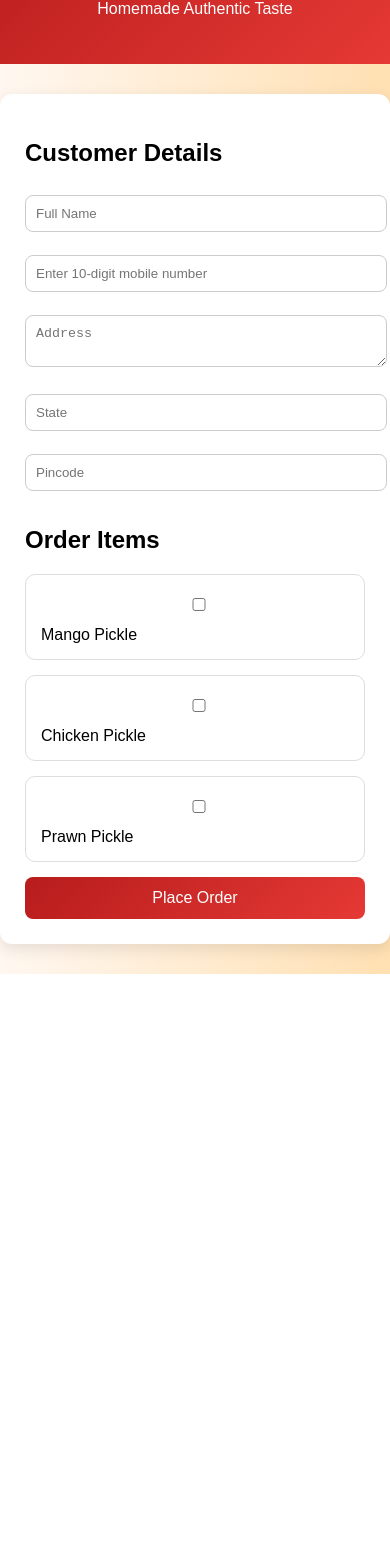
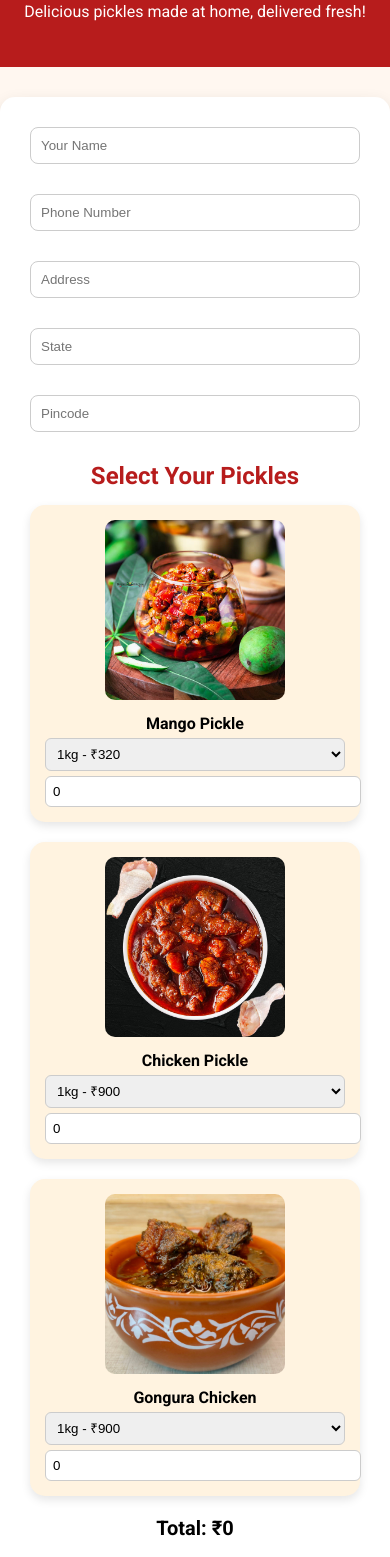
Before and after one commit to 1alokesh/pickle-website, a website: page public/index.html in a window 390 px wide. Shown: the part 120-1677 px from the top of the page. Before the commit the page ends 1094 px from the top, so only its background shows below. Drawn offline with Linux system fonts and the light colour scheme.

Commit message:
Update index.html

```diff
--- a/public/index.html
+++ b/public/index.html
@@ -2,168 +2,156 @@
 <html lang="en">
 <head>
   <meta charset="UTF-8">
+  <meta name="viewport" content="width=device-width, initial-scale=1.0">
   <title>Guntur Inti Ruchulu Pickles</title>
-  <meta name="viewport" content="width=device-width, initial-scale=1.0">
+  <link href="https://fonts.googleapis.com/css2?family=Roboto:wght@400;700&display=swap" rel="stylesheet">
+  <style>
+    body { font-family: 'Roboto', sans-serif; margin: 0; background: #fff7f0; }
+    header { background: #b71c1c; color: #fff; text-align: center; padding: 30px 10px; }
+    header h1 { margin: 0; font-size: 32px; }
+    form { max-width: 900px; margin: 30px auto; background: #fff; padding: 30px; border-radius: 15px; box-shadow: 0 5px 15px rgba(0,0,0,0.1); }
+    .customer-details { display: flex; gap: 20px; flex-wrap: wrap; margin-bottom: 20px; }
+    .customer-details input { flex: 1 1 45%; padding: 10px; margin-bottom: 10px; border-radius: 8px; border: 1px solid #ccc; }
+    h2 { color: #b71c1c; margin-bottom: 15px; text-align: center; }
+    .pickles { display: flex; flex-wrap: wrap; gap: 20px; justify-content: center; }
+    .pickle-item { background: #fff3e0; border-radius: 15px; padding: 15px; width: 220px; text-align: center; box-shadow: 0 4px 10px rgba(0,0,0,0.1); }
+    .pickle-item img { width: 180px; height: 180px; object-fit: cover; border-radius: 10px; margin-bottom: 10px; }
+    .pickle-item select, .pickle-item input { width: 100%; padding: 7px; margin-top: 5px; border-radius: 6px; border: 1px solid #ccc; }
+    .total { font-size: 20px; font-weight: bold; text-align: center; margin: 20px 0; }
+    button { display: block; margin: 0 auto; background: #b71c1c; color: #fff; border: none; padding: 15px 30px; font-size: 18px; border-radius: 10px; cursor: pointer; }
+    button:hover { background: #e53935; }
+    @media(max-width: 768px) { .pickle-item { width: 45%; } .customer-details input { flex: 1 1 100%; } }
+    @media(max-width: 480px) { .pickle-item { width: 100%; } }
+    const submitBtn = document.querySelector("button");
 
-  <style>
-    body {
-      font-family: Arial, sans-serif;
-      margin: 0;
-      background: linear-gradient(to right, #fff7f0, #ffe0b2);
-    }
+form.addEventListener("submit", function(e){
+  e.preventDefault();
 
-    header {
-      background: linear-gradient(135deg, #b71c1c, #e53935);
-      color: #fff;
-      text-align: center;
-      padding: 30px;
-    }
-
-    header h1 {
-      margin: 0;
-    }
-
-    form {
-      max-width: 900px;
-      margin: 30px auto;
-      background: #fff;
-      padding: 25px;
-      border-radius: 12px;
-      box-shadow: 0 5px 15px rgba(0,0,0,0.1);
-    }
-
-    h2 {
-      margin-top: 20px;
-    }
-
-    input, textarea {
-      width: 100%;
-      padding: 10px;
-      margin-top: 8px;
-      margin-bottom: 15px;
-      border-radius: 8px;
-      border: 1px solid #ccc;
-    }
-
-    .pickle-item {
-      border: 1px solid #ddd;
-      padding: 15px;
-      margin-bottom: 15px;
-      border-radius: 10px;
-      transition: 0.3s;
-    }
-
-    .pickle-item:hover {
-      transform: translateY(-5px);
-      box-shadow: 0 8px 20px rgba(0,0,0,0.1);
-    }
-
-    button {
-      width: 100%;
-      padding: 12px;
-      background: linear-gradient(135deg, #b71c1c, #e53935);
-      color: #fff;
-      border: none;
-      border-radius: 8px;
-      font-size: 16px;
-      cursor: pointer;
-    }
-
-    button:hover {
-      transform: scale(1.02);
-    }
+  submitBtn.innerText = "Placing Order...";
+  submitBtn.disabled = true;
   </style>
 </head>
-
 <body>
 
 <header>
   <h1>Guntur Inti Ruchulu Pickles</h1>
-  <p>Homemade Authentic Taste</p>
+  <p>Delicious pickles made at home, delivered fresh!</p>
 </header>
 
-<form action="/order" method="POST">
-
-  <h2>Customer Details</h2>
-
-  <input type="text" name="name" placeholder="Full Name" required>
-
-  <!-- ✅ PHONE FIELD -->
-  <input
-    type="tel"
-    id="phone"
-    name="phone"
-    required
-    maxlength="10"
-    pattern="[0-9]{10}"
-    placeholder="Enter 10-digit mobile number"
-  >
-
-  <textarea name="address" placeholder="Address" required></textarea>
-
-  <input type="text" name="state" placeholder="State" required>
-  <input type="text" name="pincode" placeholder="Pincode" required>
-
-  <h2>Order Items</h2>
-
-  <!-- SAMPLE ITEMS -->
-  <div class="pickle-item">
-    <label>
-      <input type="checkbox" name="items" value="Mango Pickle"> Mango Pickle
-    </label>
+<form id="orderForm">
+  <div class="customer-details">
+    <input type="text" id="name" placeholder="Your Name" required>
+    <input type="text" id="phone" placeholder="Phone Number" required>
+    <input type="text" id="address" placeholder="Address" required>
+    <input type="text" id="state" placeholder="State" required>
+    <input type="text" id="pincode" placeholder="Pincode" required>
   </div>
 
-  <div class="pickle-item">
-    <label>
-      <input type="checkbox" name="items" value="Chicken Pickle"> Chicken Pickle
-    </label>
+  <h2>Select Your Pickles</h2>
+  <div class="pickles">
+    <!-- Mango Pickle -->
+    <div class="pickle-item" data-name="Mango Pickle">
+      <img src="images/mango.jpg" alt="Mango Pickle">
+      <div><b>Mango Pickle</b></div>
+      <select class="size-select">
+        <option value="1kg" data-price="320">1kg - ₹320</option>
+        <option value="500gms" data-price="160">500gms - ₹160</option>
+        <option value="250gms" data-price="80">250gms - ₹80</option>
+      </select>
+      <input type="number" class="quantity-input" value="0" min="0">
+    </div>
+
+    <!-- Chicken Pickle -->
+    <div class="pickle-item" data-name="Chicken Pickle">
+      <img src="images/chicken.jpg" alt="Chicken Pickle">
+      <div><b>Chicken Pickle</b></div>
+      <select class="size-select">
+        <option value="1kg" data-price="900">1kg - ₹900</option>
+        <option value="500gms" data-price="450">500gms - ₹450</option>
+        <option value="250gms" data-price="230">250gms - ₹230</option>
+      </select>
+      <input type="number" class="quantity-input" value="0" min="0">
+    </div>
+
+    <!-- Gongura Chicken -->
+    <div class="pickle-item" data-name="Gongura Chicken">
+      <img src="images/gongura.jpg" alt="Gongura Chicken">
+      <div><b>Gongura Chicken</b></div>
+      <select class="size-select">
+        <option value="1kg" data-price="900">1kg - ₹900</option>
+        <option value="500gms" data-price="450">500gms - ₹450</option>
+        <option value="250gms" data-price="230">250gms - ₹230</option>
+      </select>
+      <input type="number" class="quantity-input" value="0" min="0">
+    </div>
   </div>
 
-  <div class="pickle-item">
-    <label>
-      <input type="checkbox" name="items" value="Prawn Pickle"> Prawn Pickle
-    </label>
-  </div>
-
+  <div class="total">Total: ₹<span id="totalPrice">0</span></div>
   <button type="submit">Place Order</button>
-
 </form>
 
-<!-- ✅ FULL SCRIPT -->
 <script>
-const form = document.querySelector("form");
-const submitBtn = document.querySelector("button");
-const phoneInput = document.getElementById("phone");
+const form = document.getElementById("orderForm");
+const totalPriceEl = document.getElementById("totalPrice");
 
-/* ================= PHONE INPUT CONTROL ================= */
-phoneInput.addEventListener("input", function () {
-  // Remove non-numeric characters
-  this.value = this.value.replace(/[^0-9]/g, "");
+function calculateTotal() {
+  let total = 0;
+  document.querySelectorAll(".pickle-item").forEach(item => {
+    const qty = parseInt(item.querySelector(".quantity-input").value) || 0;
+    const price = parseInt(item.querySelector(".size-select").selectedOptions[0].dataset.price);
+    total += qty * price;
+  });
+  totalPriceEl.innerText = total;
+  return total;
+}
 
-  // Limit to 10 digits
-  if (this.value.length > 10) {
-    this.value = this.value.slice(0, 10);
-  }
+document.querySelectorAll(".quantity-input, .size-select").forEach(el => {
+  el.addEventListener("input", calculateTotal);
+  el.addEventListener("change", calculateTotal);
 });
 
-/* ================= FORM SUBMIT ================= */
-form.addEventListener("submit", function (e) {
+form.addEventListener("submit", function(e){
   e.preventDefault();
 
-  const phone = phoneInput.value.trim();
+  const name = document.getElementById("name").value.trim();
+  const phone = document.getElementById("phone").value.trim();
+  const address = document.getElementById("address").value.trim();
+  const state = document.getElementById("state").value.trim();
+  const pincode = document.getElementById("pincode").value.trim();
 
-  // ✅ Validation
-  if (phone.length !== 10) {
-    alert("Please enter a valid 10-digit mobile number");
-    phoneInput.focus();
+  const items = [];
+  document.querySelectorAll(".pickle-item").forEach(item => {
+    const itemName = item.dataset.name;
+    const size = item.querySelector(".size-select").value;
+    const price = parseInt(item.querySelector(".size-select").selectedOptions[0].dataset.price);
+    const quantity = parseInt(item.querySelector(".quantity-input").value) || 0;
+    if(quantity > 0) {
+      items.push({
+        name: itemName,
+        size: size,
+        quantity: quantity,
+        total: quantity * price
+      });
+    }
+  });
+
+  if(!name || !phone || !address || !state || !pincode || items.length === 0){
+    alert("All fields are required and select at least one pickle.");
     return;
   }
 
-  // ✅ Button UX
-  submitBtn.innerText = "Placing Order...";
-  submitBtn.disabled = true;
+  const totalPrice = items.reduce((acc, i) => acc + i.total, 0);
 
-  form.submit();
+  fetch("/order", {
+    method: "POST",
+    headers: { "Content-Type": "application/json" },
+    body: JSON.stringify({ name, phone, address, state, pincode, items: JSON.stringify(items), totalPrice })
+  })
+  .then(res => res.text())
+  .then(data => {
+    document.body.innerHTML = data;
+  })
+  .catch(err => console.error(err));
 });
 </script>
 
```
